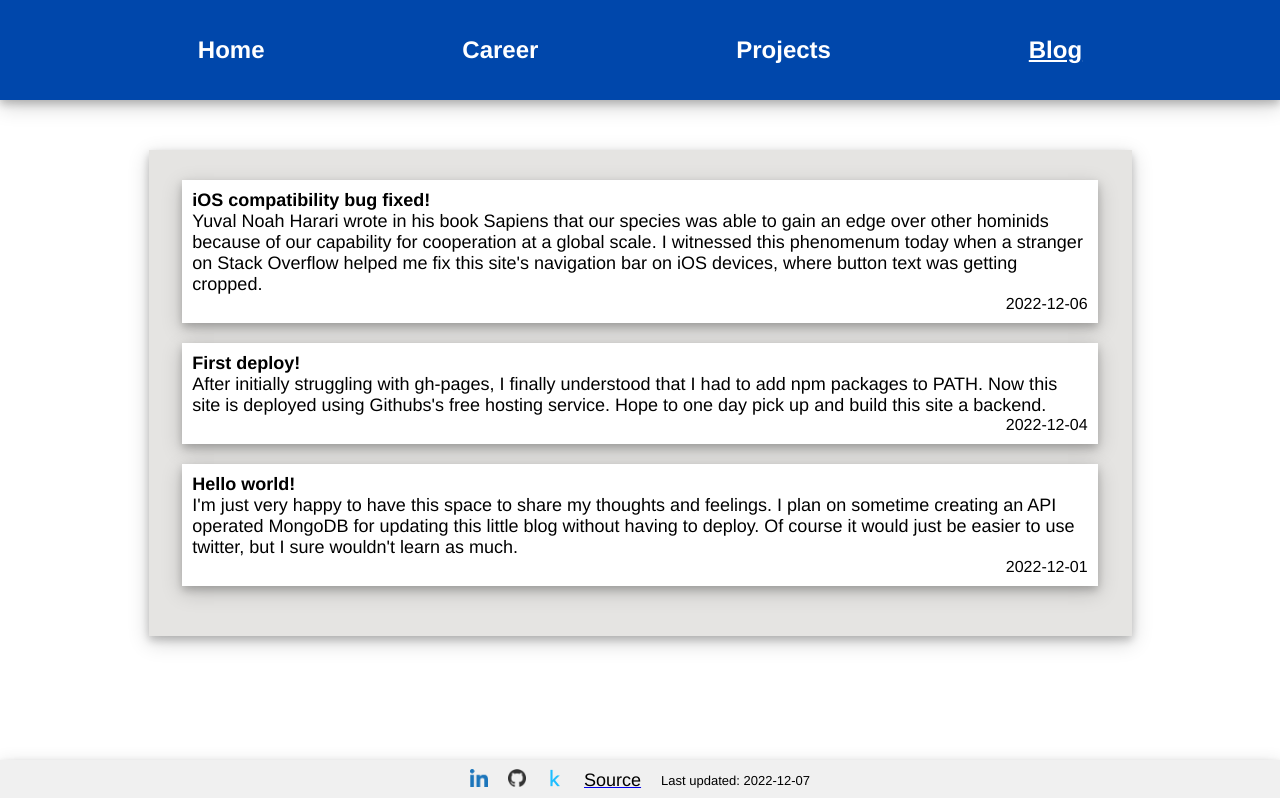
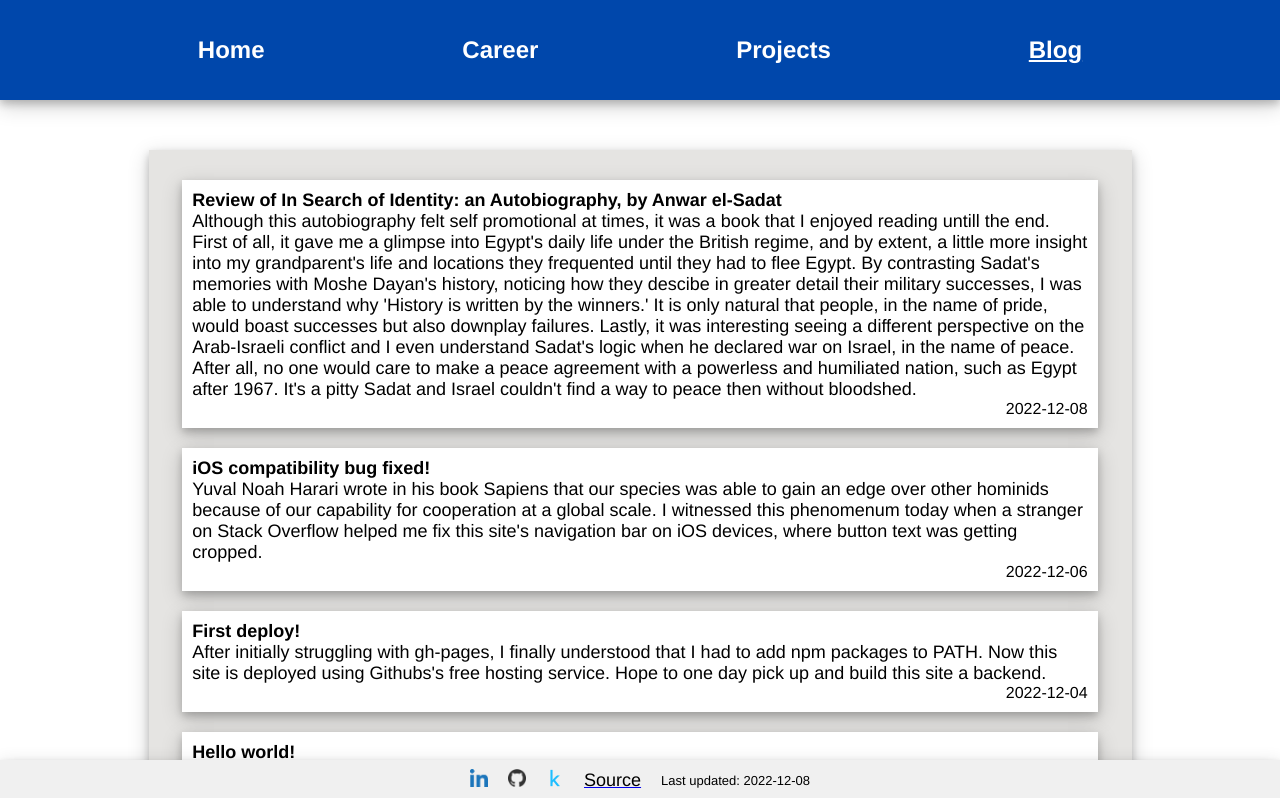
Before and after one commit to guerchen/my-site, a React (Create React App) app: page /blog in a window 1280 px wide. Shown: the top 798 px of the page. Built offline with nearby package versions, Linux system fonts and the light colour scheme.

Commit message:
New blog post

```diff
--- a/src/components/footer.js
+++ b/src/components/footer.js
@@ -5,7 +5,7 @@ import github from '../images/github_logo.png'
 import kaggle from '../images/kaggle_logo.webp'
 
 function Footer() {
-    const lastUpdated = '2022-12-07'
+    const lastUpdated = '2022-12-08'
 
     return (
         <div className='Footer'>
--- a/src/pages/blog.js
+++ b/src/pages/blog.js
@@ -7,13 +7,27 @@ function Blog() {
     return (
         <div className='content'>
             <div className='blog-gray-card'>
+                <Post title='Review of In Search of Identity: an Autobiography, by Anwar el-Sadat' date='2022-12-08'
+                content="Although this autobiography felt self promotional at times, it was a book that I enjoyed reading untill the
+                end. First of all, it gave me a glimpse into Egypt's daily life under the British regime, and by extent,
+                a little more insight into my grandparent's life and locations they frequented until they had to
+                flee Egypt. By contrasting Sadat's memories with Moshe Dayan's history, noticing how they descibe in greater detail
+                their military successes, I was able to understand why 'History is written by the winners.' It is only natural
+                that people, in the name of pride, would boast successes but also downplay failures. Lastly, it was
+                interesting seeing a different perspective on the Arab-Israeli conflict and I even understand Sadat's
+                logic when he declared war on Israel, in the name of peace. After all, no one would care to make a peace
+                agreement with a powerless and humiliated nation, such as Egypt after 1967. It's a pitty Sadat and Israel
+                couldn't find a way to peace then without bloodshed." />
+
                 <Post title='iOS compatibility bug fixed!' date='2022-12-06' content="Yuval Noah Harari wrote in his book
                 Sapiens that our species was able to gain an edge over other hominids because of our capability for cooperation
                 at a global scale. I witnessed this phenomenum today when a stranger on Stack Overflow helped me fix this site's
                 navigation bar on iOS devices, where button text was getting cropped." />
+
                 <Post title='First deploy!' date='2022-12-04' content="After initially struggling with gh-pages,
                 I finally understood that I had to add npm packages to PATH. Now this site is deployed using Githubs's
                 free hosting service. Hope to one day pick up and build this site a backend." />
+
                 <Post title='Hello world!' date='2022-12-01' content="I'm just very happy to have this space
                 to share my thoughts and feelings. I plan on sometime creating an API operated MongoDB for updating
                 this little blog without having to deploy. Of course it would just be easier to use twitter,
--- a/src/pages/projects.js
+++ b/src/pages/projects.js
@@ -19,7 +19,7 @@ function Projects() {
                 learning purposes, mainly because I deal with REST APIs daily and wanted to get a better grip on their inner workings. I was able
                 to deploy it for some time using Heroku's free dynos. It has been since shut down."
                 link='https://github.com/guerchen/ariels-first-api/tree/master' />
-                <Project name="Potential for wave energy in Brazil" date='2022-03 / 2022-06' description="This streamlit project was first motivated by a
+                <Project name="Potential for wave energy in Brazil" date='2022-03 / 2022-06' description="This Streamlit project was first motivated by a
                 university project where we had to research the potential energy generation for unusual forms of renewable energy. I applied
                 a research paper based optimized computational method to a database of Brazil's historical wave measurements accross a variety
                 of locations."
```
